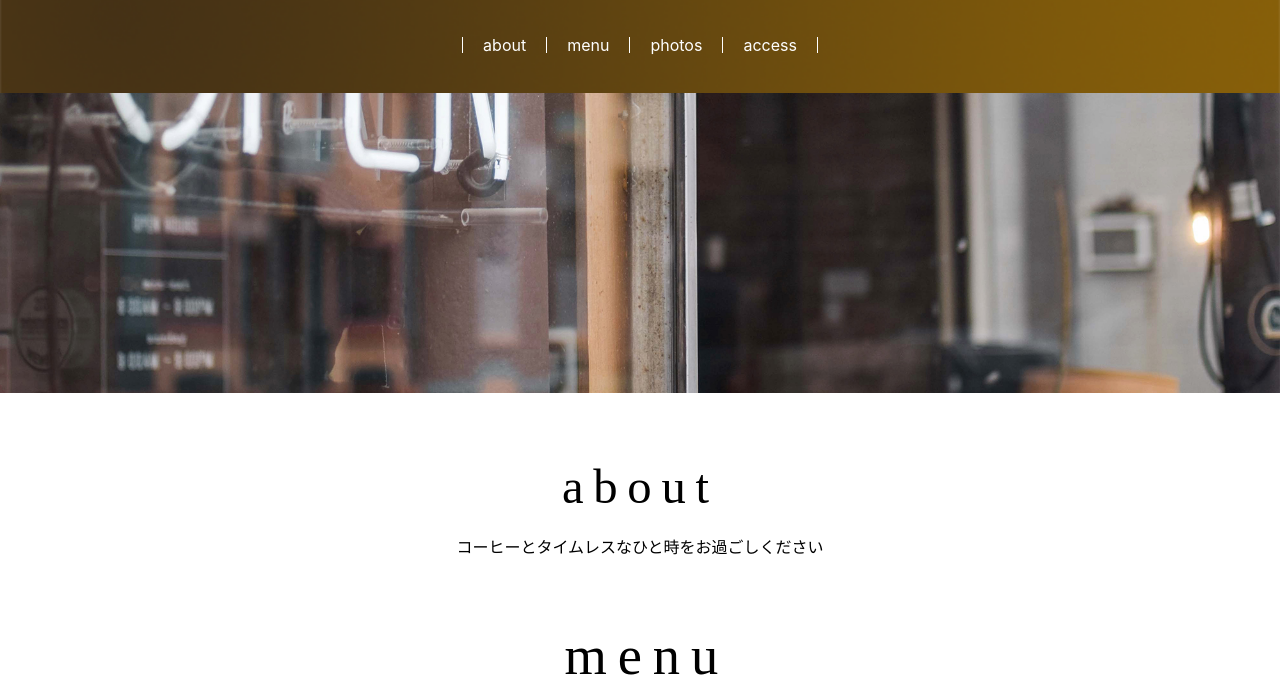
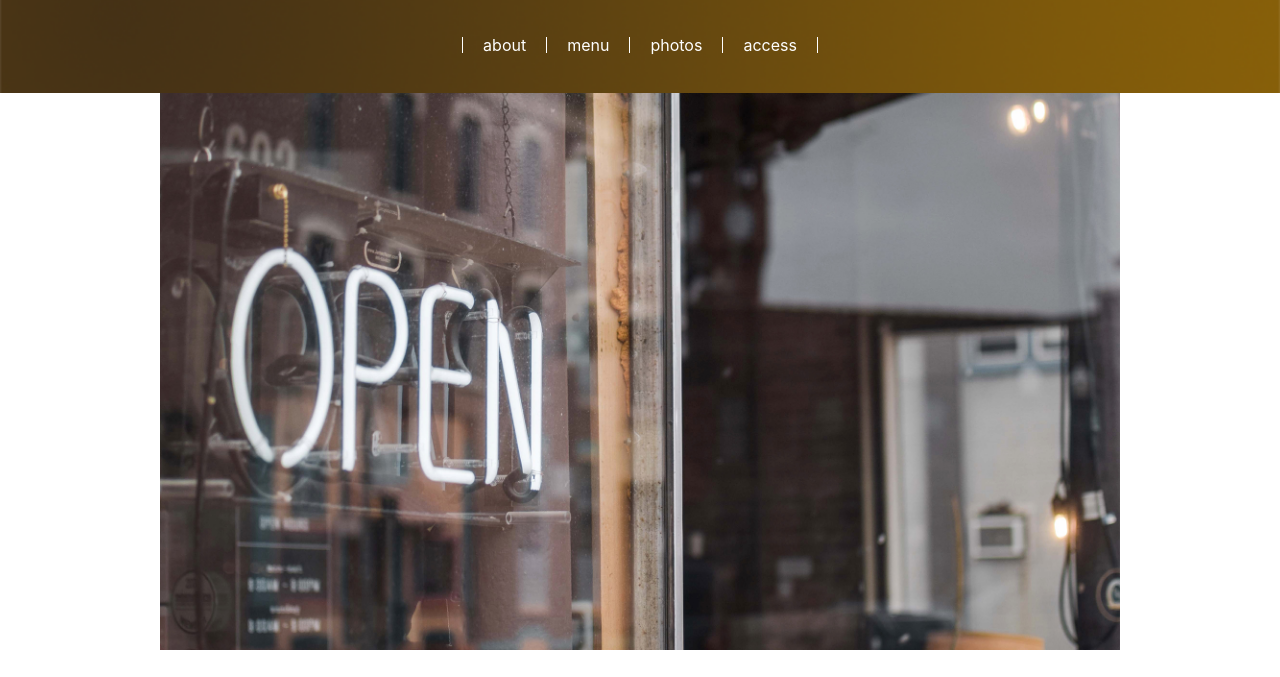
Before and after one commit to kujira773/portfolio, a plain HTML site: page portfolio2/index.html in a window 1280 px wide. Shown: the part 146-823 px from the top of the page. Drawn offline with Linux system fonts and the light colour scheme.

Commit message:
map追加

```diff
--- a/portfolio2/css/style.css
+++ b/portfolio2/css/style.css
@@ -19,7 +19,9 @@ h1, h2 {
     margin-bottom: 10px;
     line-height: 1.5;
 }
-
+h1 img {
+    max-width: 100%;
+}
 a {
     color: #806342;
     text-decoration: none;
@@ -104,11 +106,11 @@ address {
     display: block;
 }
 
-.top {
-    height: 300px;
+/* .top {
+    max-width: 100px;
     margin-bottom: 50px;
     background: url("../img/top.jpg") center bottom /cover no-repeat;
-}
+} */
 
 .section {
     max-width: 1000px;
@@ -183,10 +185,8 @@ address {
     font-size: 22px;
 }
 .access-map {
-    /* -webkit-box-flex: 0;
-    -ms-flex: 0 1 295px;
-    flex: 0 1 295px; */
-    max-width: 295px;
+    max-width: 100%;
+    margin: 0 auto;
 }
 
 /* フッター */
@@ -249,6 +249,10 @@ address {
         margin-top: 0;
         margin-bottom: 30px;
         line-height: 1.2;
+        text-align: center;
+    }
+    h1 img {
+        width: 960px;
     }
 
     /* a {
@@ -333,10 +337,10 @@ address {
     }
 
 
-    .top {
+    /* .top {
+        width: 960px;
         margin-bottom: 70px;
-        text-align: center;
-    }
+    } */
 
     .section {
         margin-bottom: 70px;
@@ -396,10 +400,10 @@ address {
         font-size: 22px;
     }
     .access-map {
-        -webkit-box-flex: 0;
+        /* -webkit-box-flex: 0;
         -ms-flex: 0 1 295px;
-        flex: 0 1 295px;
-        max-width: 295px;
+        flex: 0 1 295px; */
+        max-width: 600px;
     }
 
     /* フッター */
--- a/portfolio2/index.html
+++ b/portfolio2/index.html
@@ -36,13 +36,15 @@
     </header>
 
     <main>
-        <div class="top"></div>
+        <h1>
+            <img src="img/top.jpg" alt="CAFEのホームページ">
+        </h1>
 
         <section class="section about" id="about">
             <h2 class="heading">
                 <img src="img/ttl_about.svg" alt="about">
             </h2>
-            <p>コーヒーとタイムレスなひと時をお過ごしください</p>
+            <p>おいしいコーヒーをお供に、あなただけのタイムレスなひと時をお過ごしください</p>
         </section>
 
         <section class="section menu" id="menu">
```
Also changed, not shown: portfolio2/img/map.png (added), 1 other file.
